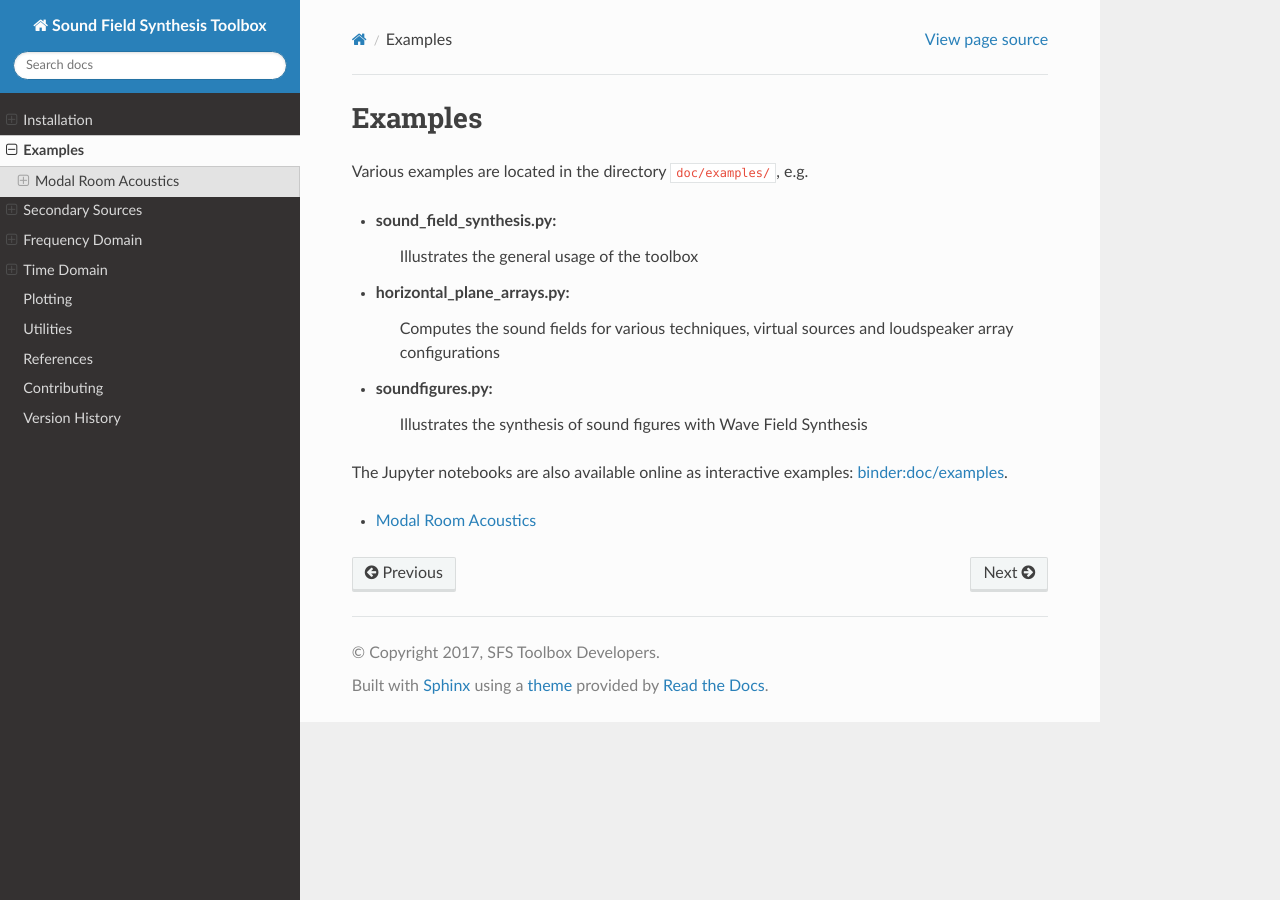
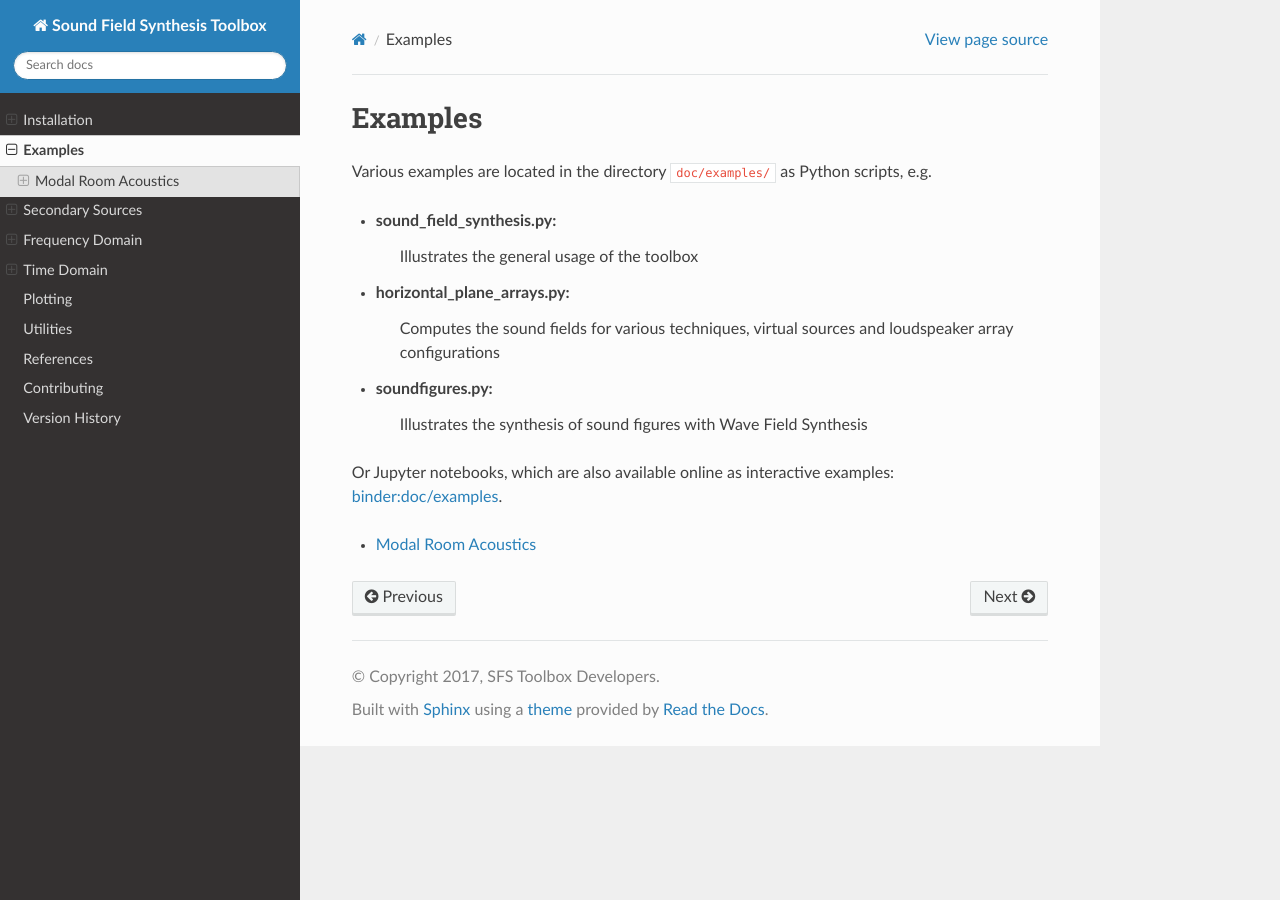
Before and after one commit to sfstoolbox/sfs-python, a Sphinx documentation site: the page built from doc/examples/index.rst, in a window 1280 px wide. Built offline with Sphinx 7.4.7 and the Read the Docs theme 2.0.0, drawn with Linux system fonts in a browser that asks for light colours.

Commit message:
DOC: Changes suggested by @hagenw

```diff
--- a/doc/examples/index.rst
+++ b/doc/examples/index.rst
@@ -1,7 +1,8 @@
 Examples
 ========
 
-Various examples are located in the directory ``doc/examples/``, e.g.
+Various examples are located in the directory ``doc/examples/`` as Python
+scripts, e.g.
 
 * sound_field_synthesis.py:
     Illustrates the general usage of the toolbox
@@ -11,7 +12,7 @@ Various examples are located in the directory ``doc/examples/``, e.g.
     Illustrates the synthesis of sound figures with Wave Field Synthesis
 
 
-The Jupyter notebooks are also available online as interactive examples:
+Or Jupyter notebooks, which are also available online as interactive examples:
 :binder:`doc/examples`.
 
 
```
